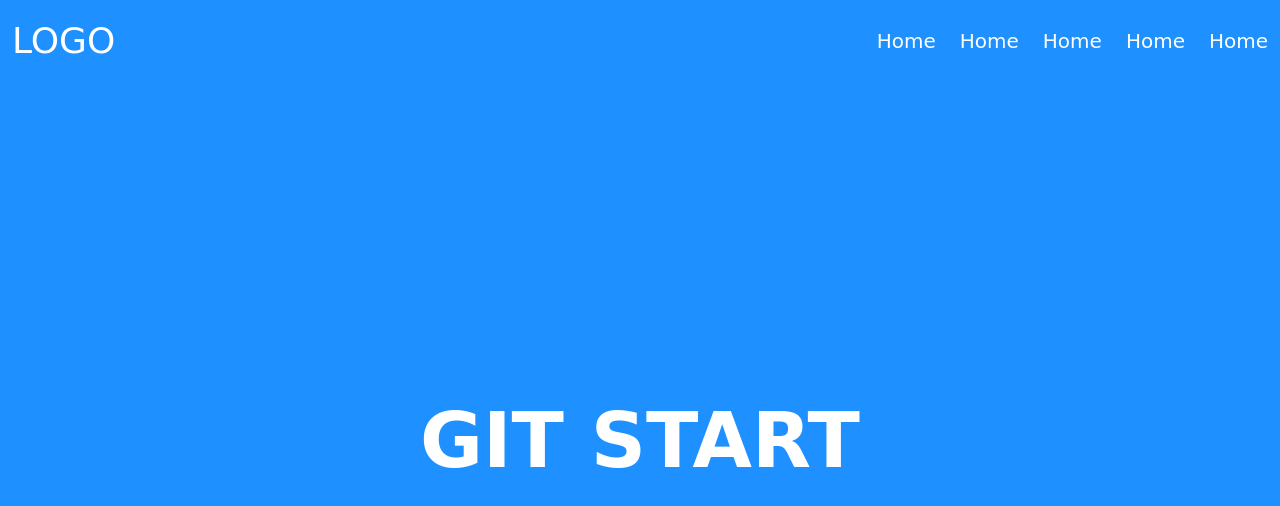
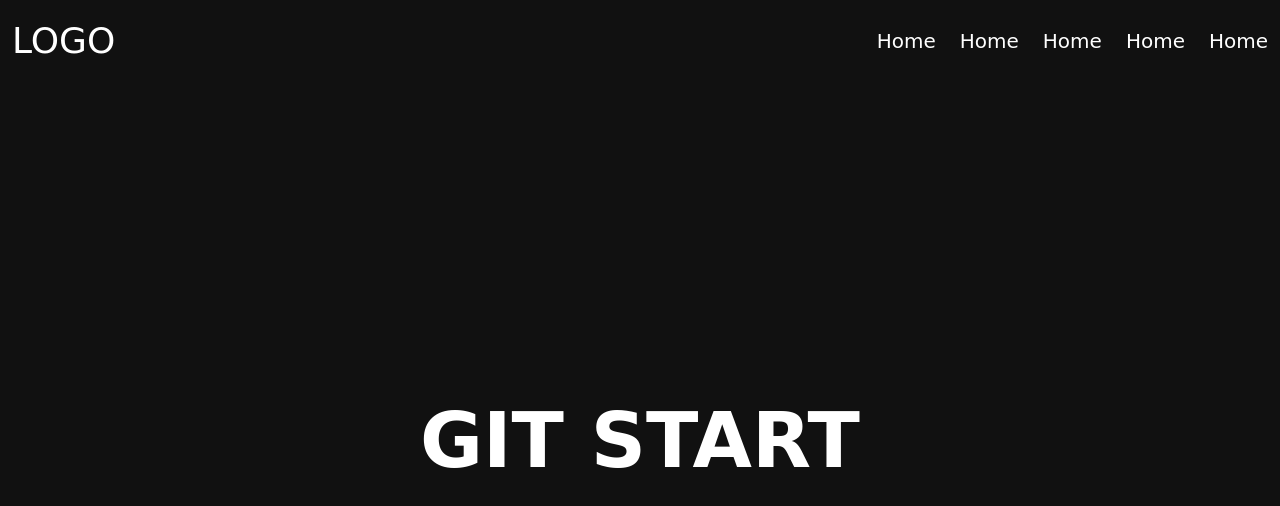
Before and after one commit to CC-ZICO/Gruppa17-00, a plain HTML site: page index.html in a window 1280 px wide. Drawn offline with Linux system fonts and the light colour scheme.

Commit message:
change color header

```diff
--- a/css/main.css
+++ b/css/main.css
@@ -26,7 +26,7 @@ ul {
     min-height: 100vh;
     display: flex;
     flex-direction: column;
-    background: dodgerblue;
+    background: #111;
 }
 
 .header__nav {
```
